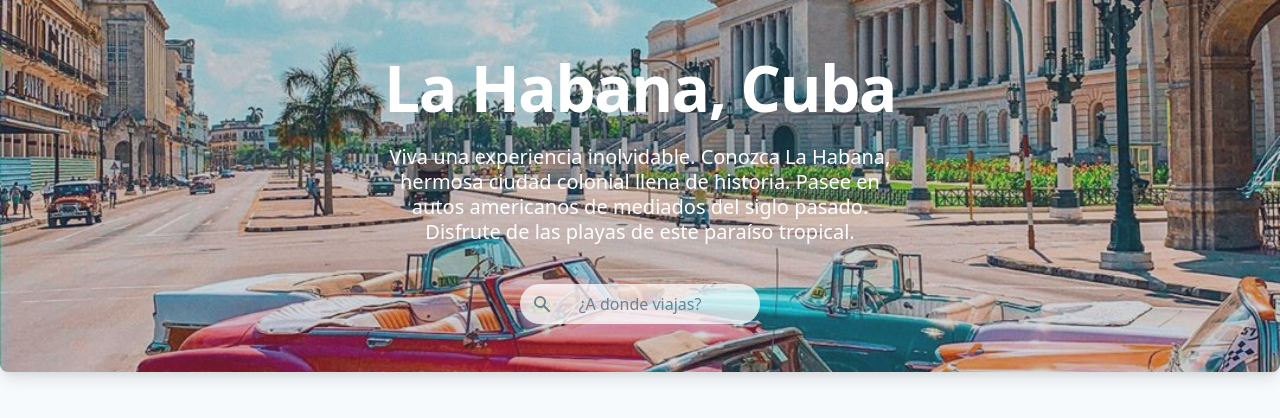
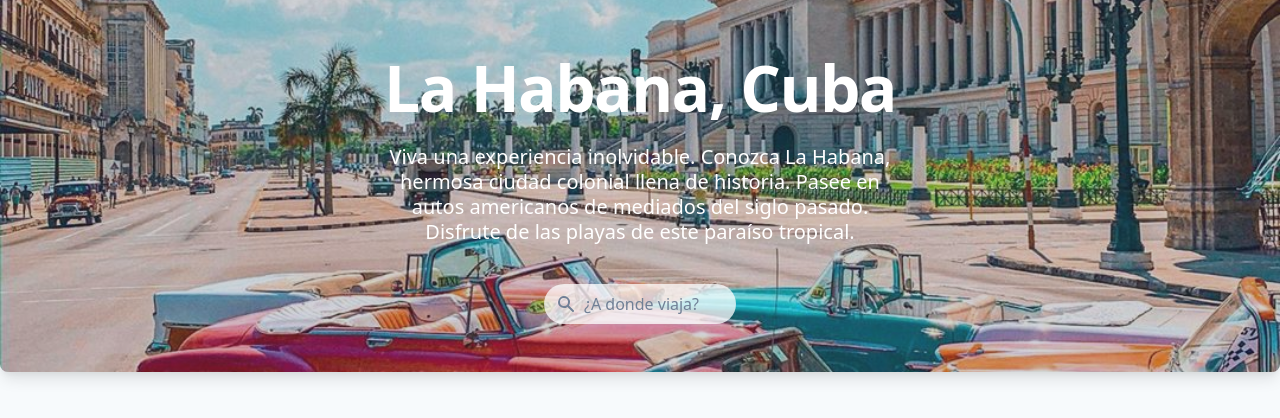
Before and after one commit to camallerystraveldev/camallerys-travel, a Next.js app: page / in a window 1280 px wide. Shown: the top 418 px of the page. Built offline with nearby package versions, Linux system fonts and the light colour scheme; what tailwindcss-filters would draw is missing.

Commit message:
change searchbox size to fixed size

```diff
--- a/src/pages/home/hero.tsx
+++ b/src/pages/home/hero.tsx
@@ -2,16 +2,13 @@ import SearchIconSM from "src/icons/heroicons/small/search";
 
 function SearchBox() {
   return (
-    <div className="max-w-xs mx-auto mt-10">
-      <div className="mx-auto w-3/4">
-        <div className="bg-white bg-opacity-75 flex items-center justify-around px-3 py-2 rounded-full">
-          <SearchIconSM className="w-5 h-5 text-gray-600 flex-shrink-0" />
-          <input
-            placeholder="¿A donde viajas?"
-            className="flex-grow focus:outline-none min-w-0 bg-transparent text-gray-600 placeholder-current font-medium px-2 text-center"
-          />
-          <div className="w-5 h-5 flex-shrink-0"></div>
-        </div>
+    <div className="w-48 mx-auto mt-10">
+      <div className="bg-white bg-opacity-75 flex items-center justify-around rounded-full px-3 py-2">
+        <SearchIconSM className="w-5 h-5 text-gray-600 flex-shrink-0" />
+        <input
+          placeholder="¿A donde viaja?"
+          className="flex-grow focus:outline-none min-w-0 bg-transparent text-gray-600 placeholder-current font-medium px-2"
+        />
       </div>
     </div>
   );
@@ -24,10 +21,10 @@ function HeroSection() {
         <div className="bg-gray-700 bg-opacity-25 backdrop-blur h-full w-full px-8 lg:px-24 py-12">
           <div className="max-w-md lg:max-w-lg mx-auto">
             <div className="text-white text-center leading-tight">
-              <h1 className="font-extrabold text-4xl lg:text-6xl tracking-tight">
+              <h1 className="font-extrabold text-3xl sm:text-4xl lg:text-6xl tracking-tight">
                 La Habana, Cuba
               </h1>
-              <p className="mt-4 text-base lg:text-xl">
+              <p className="mt-4 lg:text-xl">
                 Viva una experiencia inolvidable. Conozca La Habana, hermosa
                 ciudad colonial llena de historia. Pasee en autos americanos de
                 mediados del siglo pasado. Disfrute de las playas de este
```
